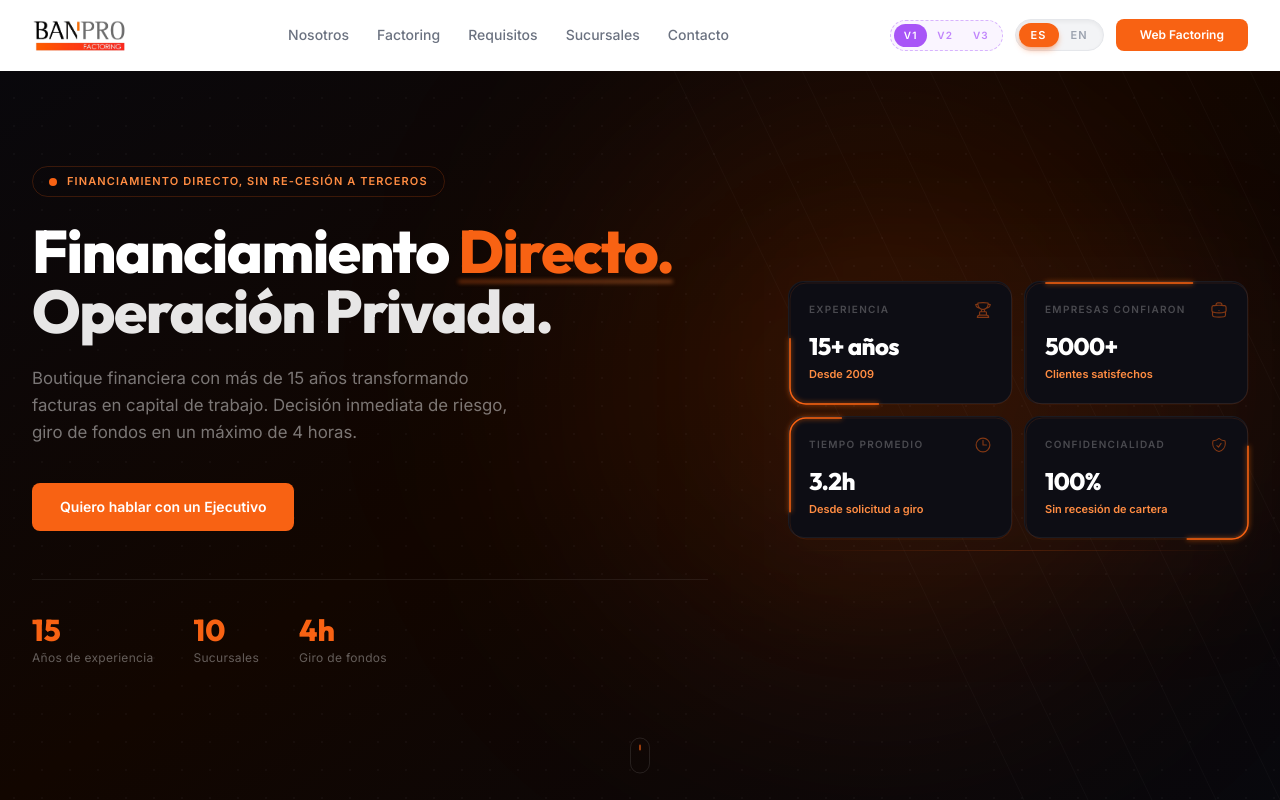
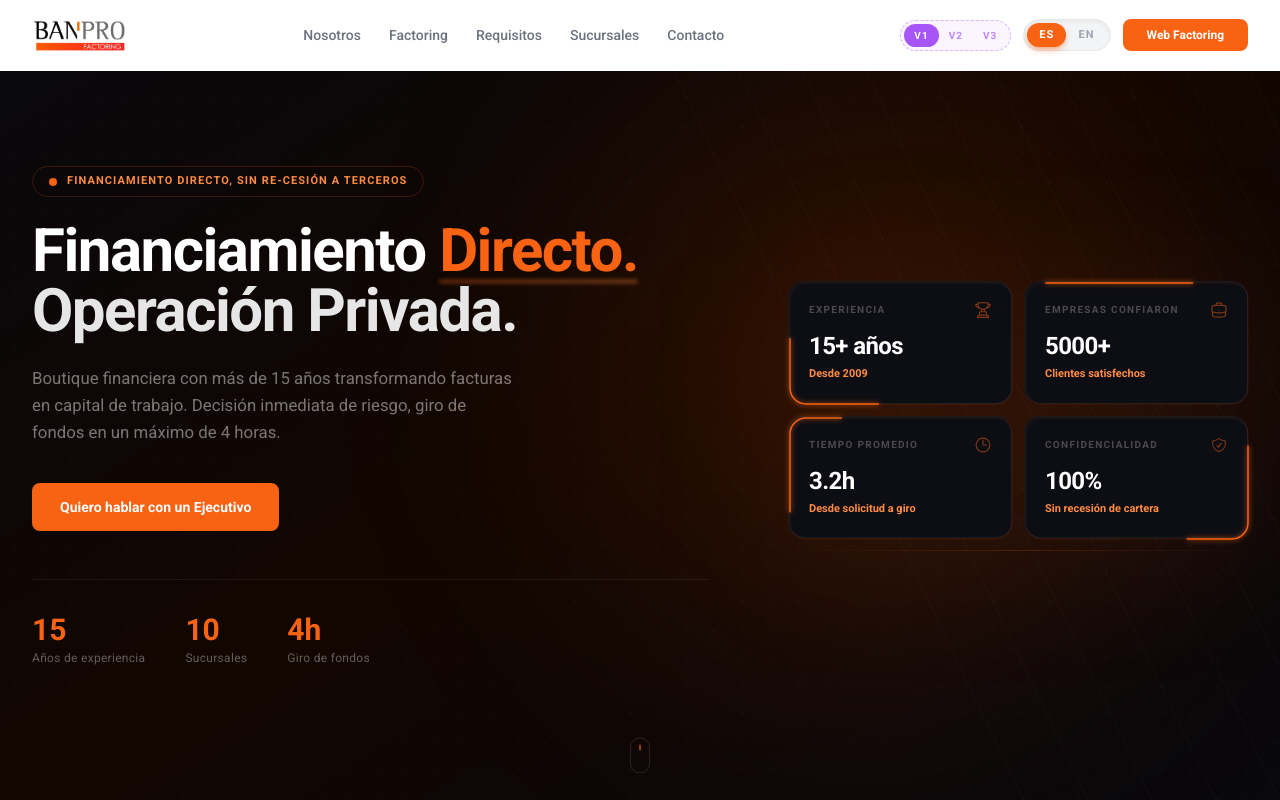
Before and after one commit to Madnolito/banpro-landing, a Next.js app: page / in a window 1280 px wide. Shown: the top 800 px of the page. Built offline with nearby package versions, Linux system fonts and the light colour scheme.

Commit message:
fix: change fonts to Roboto :star:

```diff
--- a/package.json
+++ b/package.json
@@ -11,7 +11,7 @@
   "dependencies": {
     "clsx": "^2.1.1",
     "framer-motion": "^12.38.0",
-    "next": "16.2.1",
+    "next": "16.2.4",
     "next-intl": "^4.8.3",
     "react": "19.2.4",
     "react-dom": "19.2.4",
@@ -25,7 +25,7 @@
     "@types/react-dom": "^19",
     "autoprefixer": "^10.4.27",
     "eslint": "^9",
-    "eslint-config-next": "16.2.1",
+    "eslint-config-next": "16.2.4",
     "eslint-config-prettier": "^10.1.8",
     "eslint-plugin-prettier": "^5.5.5",
     "lint-staged": "^16.4.0",
--- a/src/pages/_document.tsx
+++ b/src/pages/_document.tsx
@@ -8,7 +8,7 @@
         <link rel="preconnect" href="https://fonts.googleapis.com" />
         <link rel="preconnect" href="https://fonts.gstatic.com" crossOrigin="anonymous" />
         <link
-          href="https://fonts.googleapis.com/css2?family=Outfit:wght@400;500;600;700;800&family=Inter:wght@400;500;600&display=swap"
+          href="https://fonts.googleapis.com/css2?family=Roboto:ital,wght@0,300;0,400;0,500;0,700;1,300;1,400&display=swap"
           rel="stylesheet"
         />
       </Head>
--- a/tailwind.config.js
+++ b/tailwind.config.js
@@ -13,8 +13,8 @@
         },
       },
       fontFamily: {
-        display: ['Outfit', 'sans-serif'],
-        sans: ['Inter', 'sans-serif'],
+        display: ['Roboto', 'sans-serif'],
+        sans: ['Roboto', 'sans-serif'],
       },
       screens: {
         xs: '375px',
```
Also changed, not shown: 1 other file (tests, documents, lock files or other folders).
